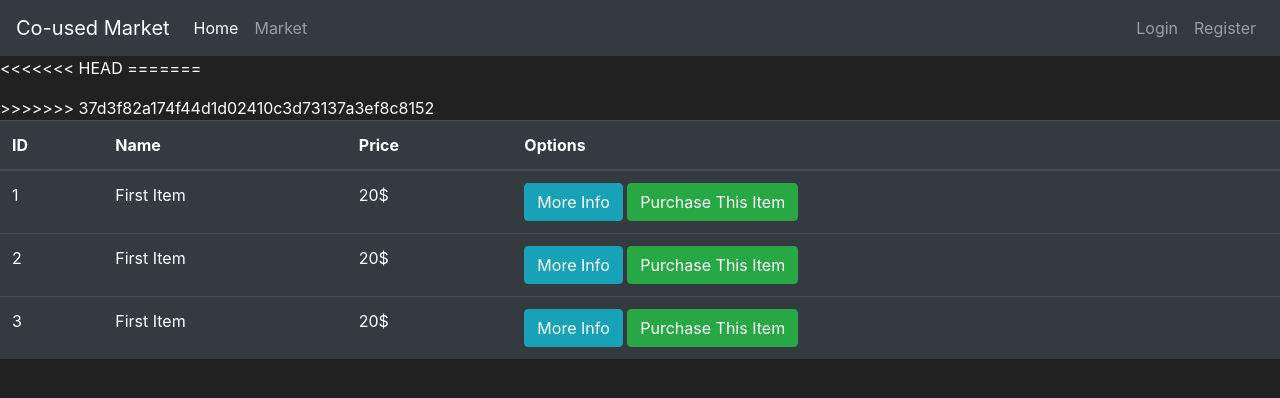
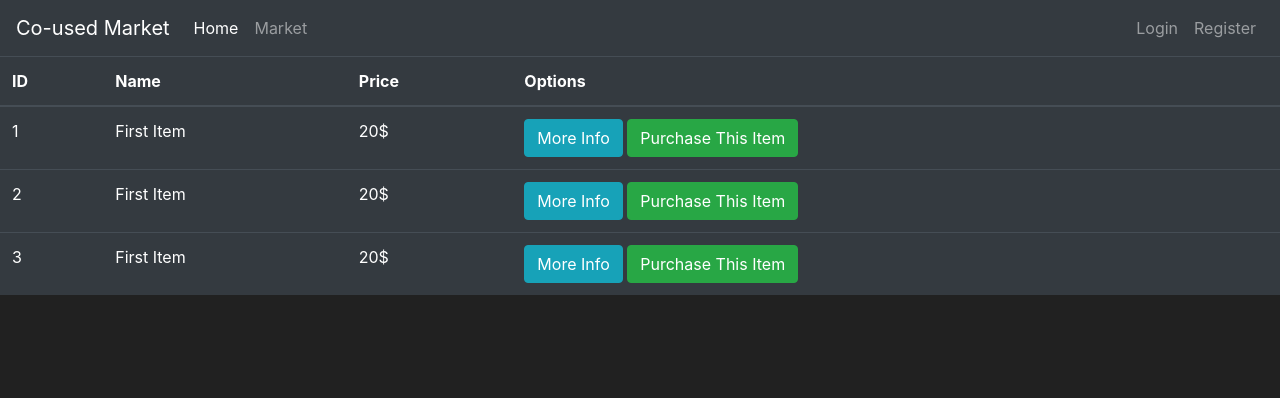
Before and after one commit to AsterWei/-CoUsed, a Flask app: page /market in a window 1280 px wide. Shown: the top 398 px of the page. Run offline with Flask 2, Linux system fonts and the light colour scheme; data comes from the database, SQL or seed files in the repository; parts of the project's set-up code (start-up, migrations or seed data) failed here and were passed over; some libraries are stand-ins or nearby versions.

Commit message:
fix merge

```diff
--- a/market/forms.py
+++ b/market/forms.py
@@ -37,12 +37,8 @@ class UploadForm(FlaskForm):
 	price =StringField(label='Price', validators=[DataRequired()])
 	description = StringField(label='Description') #optional
 	submit = SubmitField(label='Post baobei')
-<<<<<<< HEAD
 
 
 class SearchForm(FlaskForm):
 	name = StringField(label='name')
 	submit = SubmitField(label='Submit Search')
-
-=======
->>>>>>> 37d3f82a174f44d1d02410c3d73137a3ef8c8152
--- a/market/templates/market.html
+++ b/market/templates/market.html
@@ -8,12 +8,8 @@
 {% endblock %}
 
 {% block content %}
-<<<<<<< HEAD
 
     <table class="table table-hover table-dark">
-=======
-  <table class="table table-hover table-dark">
->>>>>>> 37d3f82a174f44d1d02410c3d73137a3ef8c8152
       <thead>
           <tr>
               <!-- Your Columns HERE -->
```
Also changed, not shown: 1 other file.
